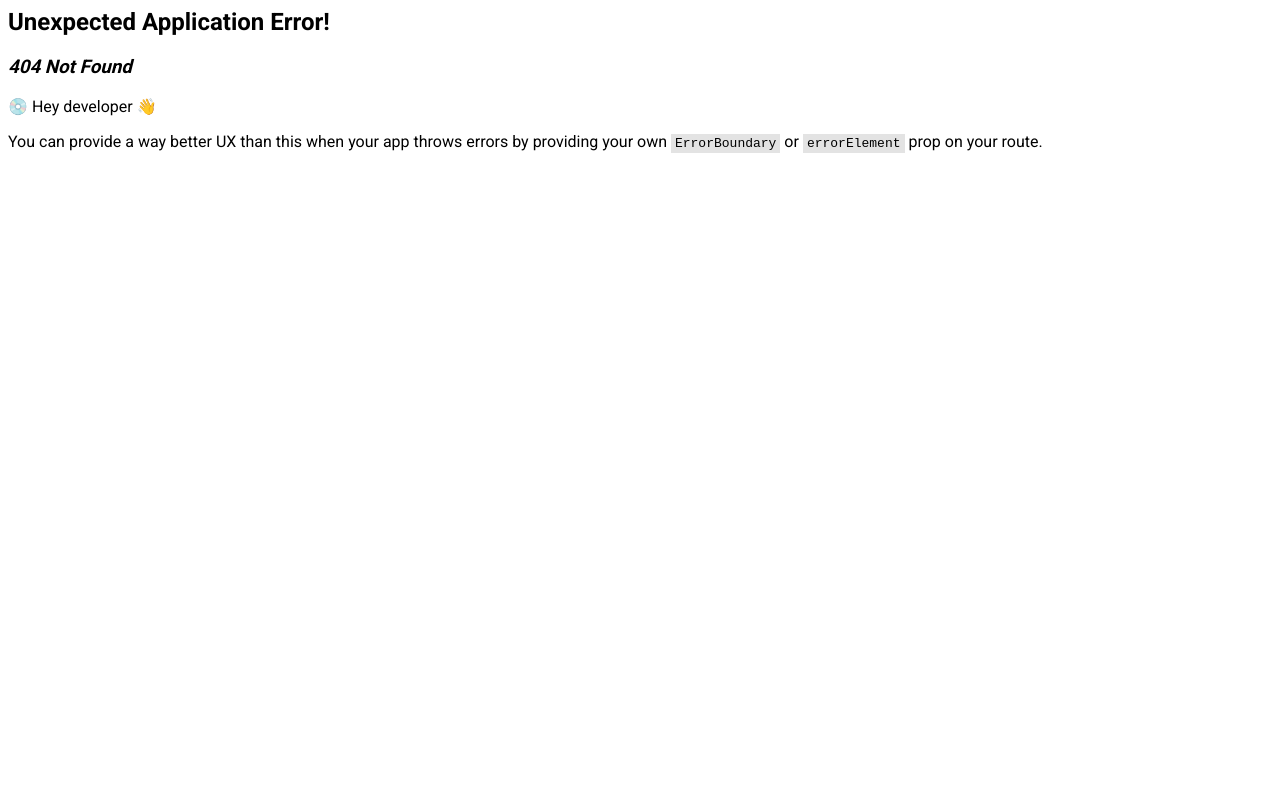
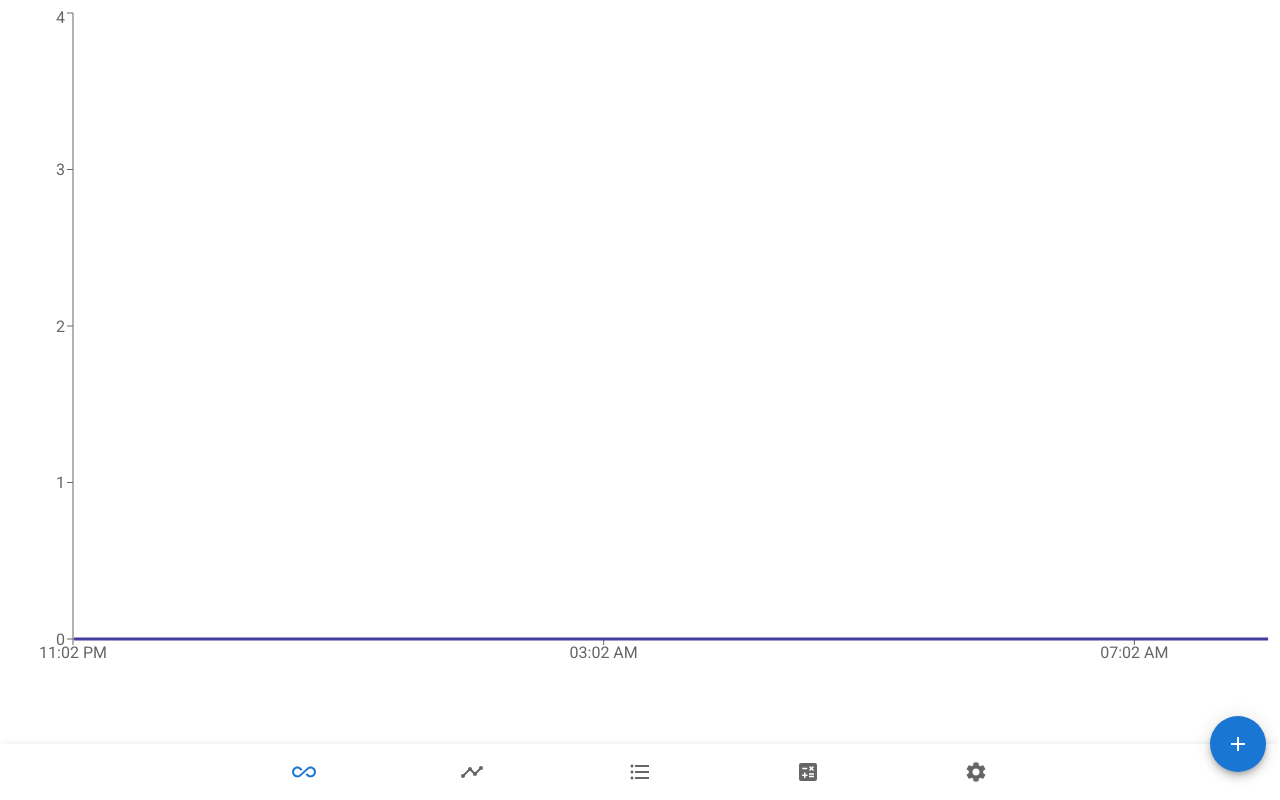
Before and after one commit to Kalhama/iob-calculator, a React app: page /now in a window 1280 px wide. Before the commit this address had no page. Built offline with nearby package versions, Linux system fonts and the light colour scheme.

Commit message:
Add simple zoomed in view for what's happening right now

```diff
--- a/package.json
+++ b/package.json
@@ -7,6 +7,7 @@
     "@babel/core": "^7.20.5",
     "@babel/preset-env": "^7.20.2",
     "@babel/preset-react": "^7.18.6",
+    "@types/lodash": "^4.14.191",
     "@types/luxon": "^3.1.0",
     "@types/react": "^18.0.26",
     "@types/react-dom": "^18.0.9",
--- a/src/App.tsx
+++ b/src/App.tsx
@@ -9,6 +9,7 @@ import { Root } from './components/Root'
 import { ListBolus } from './components/ListBolus'
 import { InsulinCalculator } from './components/InsulinCalculator'
 import { Settings } from './components/Settings'
+import { Now } from './components/Now'
 
 const router = createBrowserRouter([
     {
@@ -18,6 +19,10 @@ const router = createBrowserRouter([
             {
                 path: '/',
                 element: <Root />
+            },
+            {
+                path: '/now',
+                element: <Now />
             },
             {
                 path: '/bolus',
--- a/src/components/Navbar.tsx
+++ b/src/components/Navbar.tsx
@@ -6,6 +6,7 @@ import { NavLink } from 'react-router-dom'
 import { Outlet } from 'react-router-dom'
 import CalculateIcon from '@mui/icons-material/Calculate'
 import SettingsIcon from '@mui/icons-material/Settings'
+import AllInclusiveOutlinedIcon from '@mui/icons-material/AllInclusiveOutlined'
 
 export const Navbar = () => {
     const [value, setValue] = useState(0)
@@ -18,6 +19,12 @@ export const Navbar = () => {
                     onChange={(event, newValue) => {
                         setValue(newValue)
                     }}>
+                    <BottomNavigationAction
+                        to={'/now'}
+                        component={NavLink}
+                        icon={<AllInclusiveOutlinedIcon />}
+                    />
+
                     <BottomNavigationAction to={'/'} component={NavLink} icon={<TimelineIcon />} />
                     <BottomNavigationAction
                         to={'/bolus'}
--- /dev/null
+++ b/src/components/Now.tsx
@@ -0,0 +1,54 @@
+import { InputBolus } from './InputBolus'
+import { DateTime } from 'luxon'
+import { Line, LineChart, ResponsiveContainer, Tooltip, XAxis, YAxis } from 'recharts'
+import { useIOBCurve } from '../hooks/useIOB'
+
+export const Now = () => {
+    const now = DateTime.now()
+
+    const start = now.minus({ hours: 6 })
+    const end = now.plus({ hours: 3 })
+    const [consolidatedIOB] = useIOBCurve(start, end)
+
+    const formatDate = (date: Date) =>
+        DateTime.fromJSDate(date).toLocaleString({
+            hour: '2-digit',
+            minute: '2-digit'
+        })
+
+    return (
+        <>
+            <ResponsiveContainer width={'100%'} height={'85%'}>
+                <LineChart data={consolidatedIOB}>
+                    <XAxis
+                        scale="time"
+                        dataKey="datetime"
+                        tickFormatter={formatDate}
+                        interval={60 * 4 - 1}
+                    />
+
+                    <YAxis
+                        domain={[
+                            (dataMin: number) => Math.floor(dataMin),
+                            (dataMax: number) => Math.max(Math.ceil(dataMax), 4)
+                        ]}
+                    />
+                    <Tooltip
+                        cursor={false}
+                        formatter={(value: number) => Math.round(value * 100) / 100}
+                        labelFormatter={formatDate}
+                    />
+                    <Line
+                        type="linear"
+                        isAnimationActive={false}
+                        dot={false}
+                        dataKey="IOB"
+                        stroke="#413ea0"
+                        strokeWidth={3}
+                    />
+                </LineChart>
+            </ResponsiveContainer>
+            <InputBolus />
+        </>
+    )
+}
```
